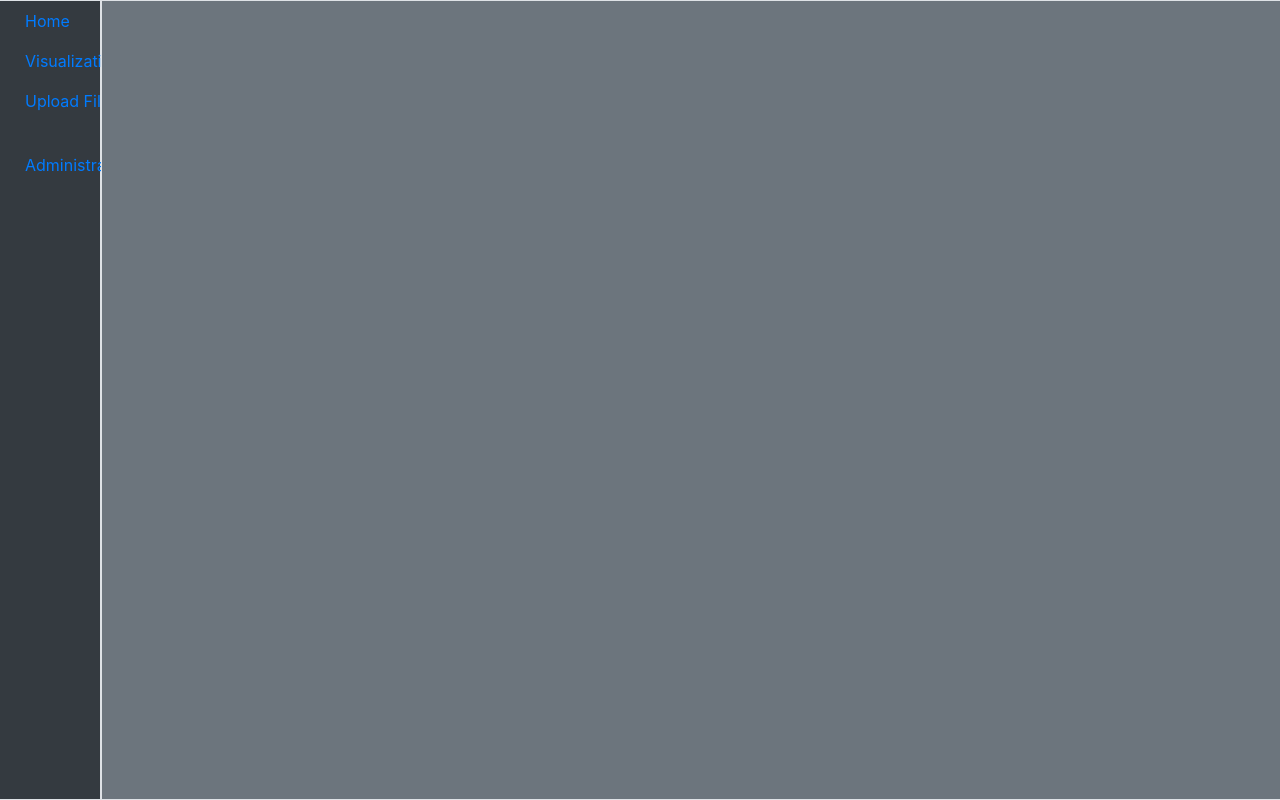
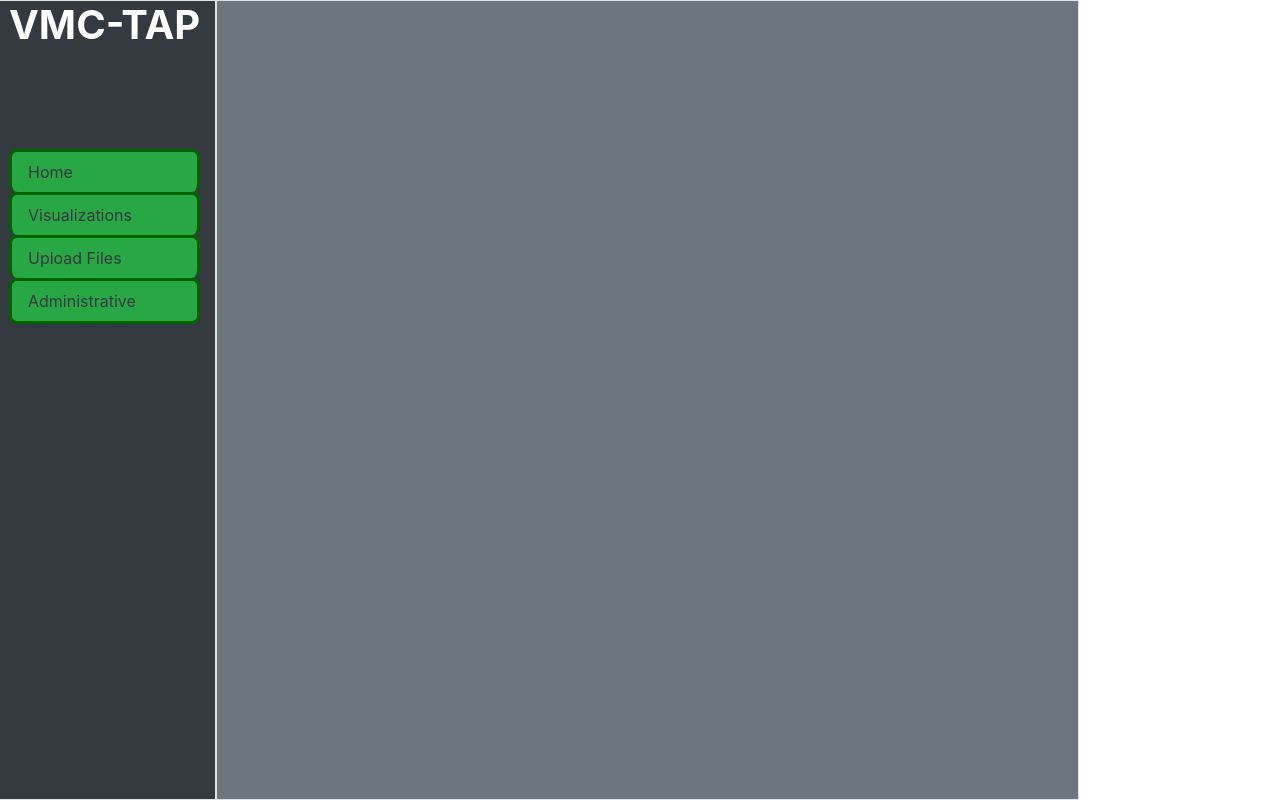
Before and after one commit to payton22/vmc-tracking-and-analytics-program, a Django app: page /home/ in a window 1280 px wide. Run offline with Django 3.2, Linux system fonts and the light colour scheme.

Commit message:
Navbar updates
Update to navbar 10/21/2020

```diff
--- a/pages/static/pages/CSS/customStyles.css
+++ b/pages/static/pages/CSS/customStyles.css
@@ -1,3 +1,18 @@
 .full-height{
     height: 100vh;
 }
+
+#main_navbar{
+    margin-top:100px;
+}
+
+.l1{
+    border:solid #006400;
+    border-radius:8px;
+    border-bottom:none;
+}
+
+.l2{
+    border:solid #006400;
+    border-radius:8px;
+}
--- a/pages/templates/pages/base.html
+++ b/pages/templates/pages/base.html
@@ -6,24 +6,27 @@
 	<!-- The below is filled in by html files that extend this base.html -->
 	<title>{% block title %}{% endblock %}</title>
 	<link rel="stylesheet" href="https://cdn.jsdelivr.net/npm/bootstrap@4.5.3/dist/css/bootstrap.min.css" integrity="sha384-TX8t27EcRE3e/ihU7zmQxVncDAy5uIKz4rEkgIXeMed4M0jlfIDPvg6uqKI2xXr2" crossorigin="anonymous">
-	<link rel="stylesheet" type="type/css" href="{% static 'pages/CSS/customStyles.css' %}">
+    <link rel="stylesheet" href="{% static 'pages/CSS/customStyles.css' %}">
+
 </head>
-<body class="row bg-dark text-white px-2" style="height: 100vh;">
-	<div class="col-lg-1 col-md-2 col-sm-4 border">
-		<nav class="nav flex-column">
-			<a href="" class="nav-link active">Home</a>
-			<a href="" class="nav-link">Visualizations</a>
-			<a href="" class="nav-link">Upload Files</a>
-			<a href="" class="nav-link">Administrative</a>
+<body class="row text-white px-2" style="height: 100vh;">
+	<div class="col-auto border bg-dark">
+        <!-- col flex-column for nav-->
+         <h1 class="mx-auto font-weight-bold text-white text-center"> VMC-TAP </h1>
+		<nav class="nav flex-column rounded" id="main_navbar">
+			<a href="" class="nav-link l1 active text-dark bg-success">Home</a>
+			<a href="" class="nav-link l1 text-dark bg-success">Visualizations</a>
+			<a href="" class="nav-link l1 text-dark bg-success">Upload Files</a>
+			<a href="" class="nav-link l2 text-dark bg-success">Administrative</a>
 		</nav>
 	</div>
 
-	<div class="col-lg-11 col-md-10 col-sm-8 border bg-secondary">
+    <div class="col-sm-8 border bg-secondary">
 		<div class="row h-100 justify-content-center align-items-center">
 		<!-- The below is filled in by html files that extend this base.html -->
 		{% block content %}{% endblock %}
 		</div>
-	</div>
+    </div>
 
 
 </body>
```
